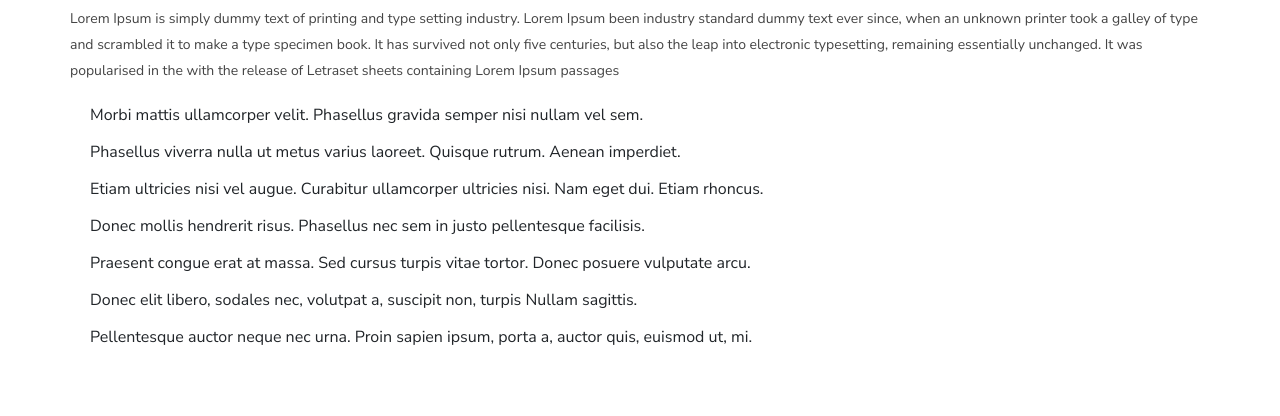
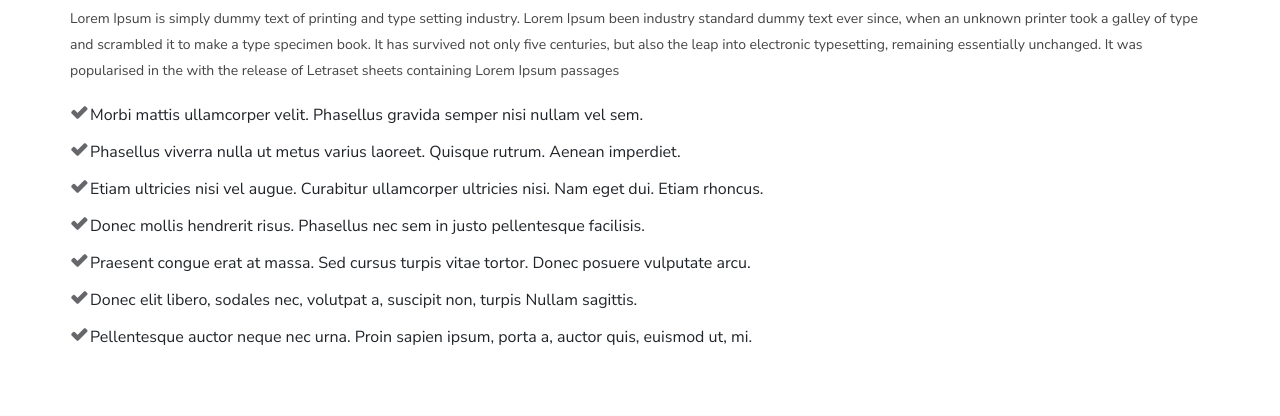
Before and after one commit to ungureanudaniel/temperature_charts, a Django app: page /about/ in a window 1280 px wide. Shown: the part 593-1009 px from the top of the page. Run offline with Django 3.2, Linux system fonts and the light colour scheme; some libraries are stand-ins or nearby versions; some web fonts are replaced.

```diff
--- a/grafice_main/settings.py
+++ b/grafice_main/settings.py
@@ -169,3 +169,4 @@ except Exception as e:
 # https://docs.djangoproject.com/en/3.2/ref/settings/#default-auto-field
 CRISPY_TEMPLATE_PACK = 'uni_form'
 DEFAULT_AUTO_FIELD = 'django.db.models.BigAutoField'
+DJANGO_DEV = True
--- a/static/css/style_main.css
+++ b/static/css/style_main.css
@@ -2376,6 +2376,27 @@ blockquote {
     margin-left: 20px;
     position: relative;
 }
+.list-3 li:before, .list-2 li:before {
+    font-family: "FontAwesome";
+    content: "\f00c";
+    font-size: 18px;
+    font-weight: 600;
+    position: relative;
+    top: -2px;
+    margin-left: -28px;
+}
+
+.list-4 li:before, .list-3 li:before, .list-2 li:before, .list-1 li:before {
+    margin: 0;
+    position: relative;
+    color: #66676b;
+    float: left;
+    margin-left: -20px;
+    display: block;
+}
+.section.gray {
+    background: #fbfbfb;
+}
 /*---------------------
   Contact
 -----------------------*/
--- a/users/templates/users/about.html
+++ b/users/templates/users/about.html
@@ -39,6 +39,7 @@
 	  </div>
   </div>
     <!-- About list End -->
+    <!-- Icon Boxes -->
     <div class="section gray pt-5 pb-5">
     <div class="container">
       <div class="row">
--- a/users/templates/users/contact.html
+++ b/users/templates/users/contact.html
@@ -78,7 +78,7 @@
       <div id="map-container">
         <section class="section">
           <!-- RD Google Map-->
-          <iframe src="https://www.google.com/maps/embed?pb=!1m18!1m12!1m3!1d10789.752472780114!2d26.064784446153826!3d47.46189126680411!2m3!1f0!2f0!3f0!3m2!1i1024!2i768!4f13.1!3m3!1m2!1s0x47350f507b8166e9%3A0xfa78efcb448af829!2sP%C3%A2raie%20727352!5e0!3m2!1sen!2sro!4v1639406275374!5m2!1sen!2sro" width="100%" height="450" style="border-top:10px solid #232627;border-bottom:10px solid #232627;" allowfullscreen="" loading="lazy"></iframe>
+          <iframe src="https://www.google.com/maps/embed?pb=!1m18!1m12!1m3!1d89245.39472616358!2d25.526423294702386!3d45.652456701123306!2m3!1f0!2f0!3f0!3m2!1i1024!2i768!4f13.1!3m3!1m2!1s0x40b35b862aa214f1%3A0x6cf5f2ef54391e0f!2zQnJhyJlvdg!5e0!3m2!1sro!2sro!4v1641907995274!5m2!1sro!2sro" width="800" height="500" style="border-top:10px solid #232627;border-bottom:10px solid #232627;" allowfullscreen="" loading="lazy"></iframe>
         </section>
       </div>
     </div>
```
Also changed, not shown: 1 other file.
